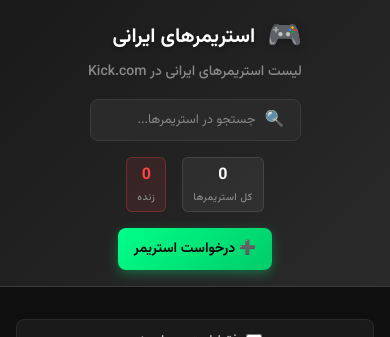
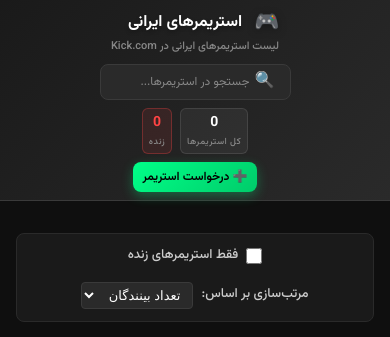
Before and after one commit to MB-KING/kick-persian-streams, a React (Vite) app: page / in a window 390 px wide. Shown: the top 337 px of the page. Built offline with nearby package versions, Linux system fonts and the light colour scheme; no server answers.

Commit message:
feat: Optimize header for mobile - reduce padding and font sizes

```diff
--- a/src/components/Header.css
+++ b/src/components/Header.css
@@ -185,53 +185,53 @@
 
 /* Responsive Design */
 @media (max-width: 768px) {
+  .header {
+    padding: 12px 0;
+  }
+
   .header-container {
     flex-direction: column;
-    gap: 16px;
+    gap: 12px;
     text-align: center;
+  }
+
+  .header-left {
+    gap: 2px;
+  }
+
+  .logo-text {
+    font-size: 18px;
+  }
+
+  .logo-icon {
+    font-size: 24px;
+  }
+
+  .header-subtitle {
+    font-size: 12px;
   }
 
   .header-right {
     flex-direction: column;
-    gap: 16px;
+    gap: 12px;
     width: 100%;
   }
 
   .search-input {
     width: 100%;
-    max-width: 300px;
-  }
-
-  .header-stats {
-    justify-content: center;
-  }
-}
-
-@media (max-width: 480px) {
-  .header {
-    padding: 16px 0;
-  }
-
-  .header-container {
-    padding: 0 12px;
-  }
-
-  .logo-text {
-    font-size: 20px;
-  }
-
-  .logo-icon {
-    font-size: 28px;
-  }
-
-  .search-input {
+    max-width: 280px;
     font-size: 13px;
     padding: 10px 14px;
     padding-right: 44px;
   }
 
+  .header-stats {
+    justify-content: center;
+    gap: 12px;
+  }
+
   .stat {
-    padding: 6px 10px;
+    padding: 6px 8px;
   }
 
   .stat-number {
@@ -241,4 +241,70 @@
   .stat-label {
     font-size: 10px;
   }
+
+  .request-streamer-btn {
+    padding: 8px 12px;
+    font-size: 13px;
+    min-width: 140px;
+  }
 }
+
+@media (max-width: 480px) {
+  .header {
+    padding: 8px 0;
+  }
+
+  .header-container {
+    padding: 0 8px;
+    gap: 8px;
+  }
+
+  .header-left {
+    gap: 1px;
+  }
+
+  .logo-text {
+    font-size: 16px;
+  }
+
+  .logo-icon {
+    font-size: 20px;
+  }
+
+  .header-subtitle {
+    font-size: 11px;
+  }
+
+  .header-right {
+    gap: 8px;
+  }
+
+  .search-input {
+    max-width: 260px;
+    font-size: 12px;
+    padding: 8px 12px;
+    padding-right: 40px;
+  }
+
+  .header-stats {
+    gap: 8px;
+  }
+
+  .stat {
+    padding: 4px 6px;
+  }
+
+  .stat-number {
+    font-size: 14px;
+  }
+
+  .stat-label {
+    font-size: 9px;
+  }
+
+  .request-streamer-btn {
+    padding: 6px 10px;
+    font-size: 12px;
+    min-width: 120px;
+  }
+}
```
